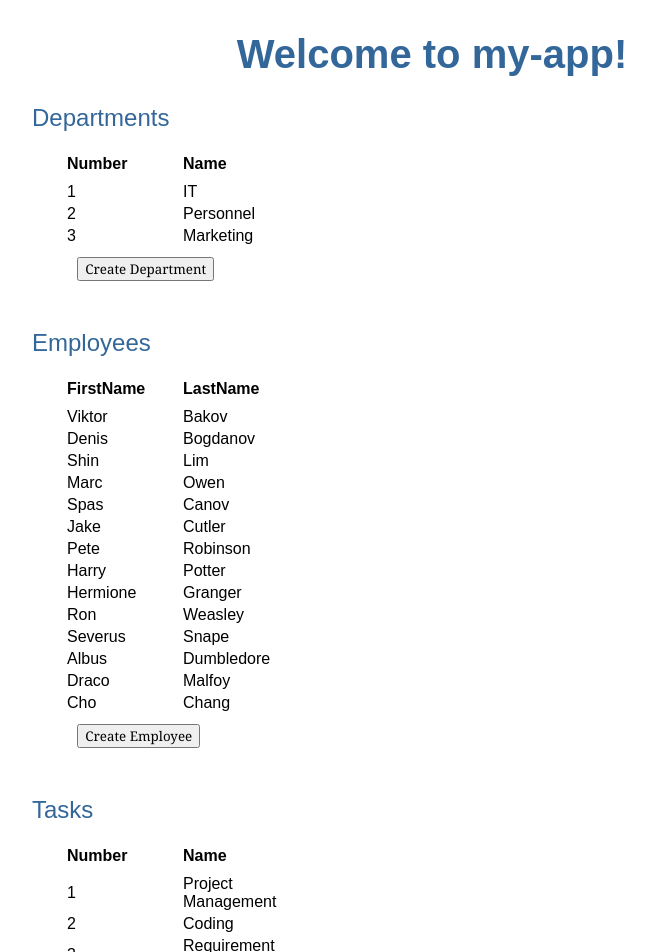
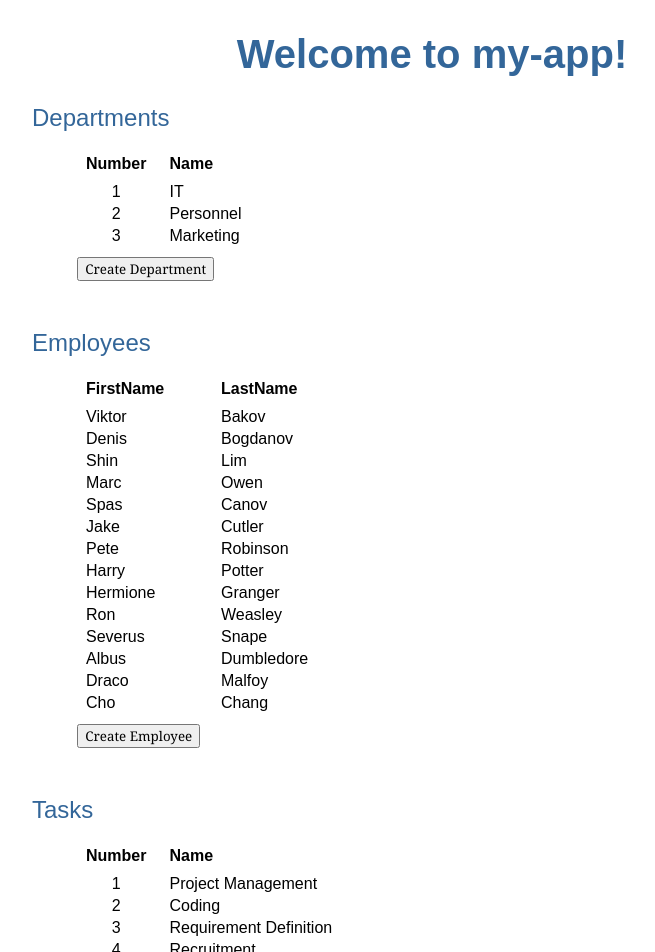
Before and after one commit to DenisBogdanov334/Angular-project, an Angular app: page / in a window 1280 px wide. Shown: the top 952 px of the page, without its empty margins (208-863 px from the left). Built offline with nearby package versions, Linux system fonts and the light colour scheme.

Commit message:
adjust css

```diff
--- a/src/app/departments/departments.component.css
+++ b/src/app/departments/departments.component.css
@@ -1,16 +1,20 @@
 table {
   padding-left: 2em;
 }
-
 th{
   padding-bottom: 7px;
 }
-
 th , td{
-  width:7em;
+  padding-left: 20px;
+}
+.number{
+  width: 0.5em;
+  text-align: center;
+}
+.name {
+  width: 12.5em;
   text-align: left;
 }
-
 .pip {
   margin-left: 1em;
   margin-top: 0.7em;
--- a/src/app/departments/departments.component.html
+++ b/src/app/departments/departments.component.html
@@ -5,16 +5,16 @@
 	<table st-table="rowCollection" class="table table-stripped table-hover">
 		<thead>
 			<tr>
-				<th>Number</th>
-				<th>Name</th>
+				<th class="number">Number</th>
+				<th class="name">Name</th>
 		</tr>
 		</thead>
 		<tbody>
 			<tr *ngFor="let department of departments"
 			(click)="departmentOnClick(department)"
 			[class.selected]="department === selectedDepartment">
-				<td>{{department.DepNumber}}</td>
-				<td>{{department.DepName}}</td>
+				<td class="number">{{department.DepNumber}}</td>
+				<td class="name">{{department.DepName}}</td>
 			</tr>
 		</tbody>
 	</table>
--- a/src/app/employees/employees.component.css
+++ b/src/app/employees/employees.component.css
@@ -9,6 +9,7 @@ th{
 th , td{
   width:7em;
   text-align: left;
+  padding-left: 20px;
 }
 
 .pip {
--- a/src/app/employees/employees.ts
+++ b/src/app/employees/employees.ts
@@ -1,7 +1,3 @@
-import { Task } from '../tasks/tasks';
-import { Tasks } from '../tasks/mock-tasks';
-import { Department } from '../departments/departments'
-import { DEPARTMENTS } from '../departments/mock-department'
 
 export class Employee{
   EmpNumber: number;
--- a/src/app/tasks/mock-tasks.ts
+++ b/src/app/tasks/mock-tasks.ts
@@ -5,7 +5,7 @@ export const Tasks: Task[] = [
 {Number: 2, Name: 'Coding'},
 {Number: 3, Name: 'Requirement Definition'},
 {Number: 4, Name: 'Recruitment'},
-{Number: 5, Name: 'training of new employees'},
+{Number: 5, Name: 'Training of New Employees'},
 {Number: 6, Name: 'New Product Development'},
 {Number: 7, Name: 'Promotion'},
 ];
--- a/src/app/tasks/tasks.component.css
+++ b/src/app/tasks/tasks.component.css
@@ -7,10 +7,16 @@ th{
 }
 
 th , td{
-  width:7em;
+  padding-left: 20px;
+}
+.number{
+  width: 0.5em;
+  text-align: center;
+}
+.name {
+  width: 12.5em;
   text-align: left;
 }
-
 .pip {
   margin-left: 1em;
   margin-top: 0.7em;
--- a/src/app/tasks/tasks.component.html
+++ b/src/app/tasks/tasks.component.html
@@ -5,15 +5,15 @@
 	<table st-table="rowCollection" class="table table-stripped table-hover">
 		<thead>
 			<tr>
-				<th>Number</th>
-				<th>Name</th>
+				<th class="number">Number</th>
+				<th class="name">Name</th>
 			</tr>
 		</thead>
 
 		<tbody>
 			<tr *ngFor="let task of tasks"(click)="taskOnClick(task)"[class.selected]="task === selectedTask">
-				<td>{{task.Number}}</td>
-				<td>{{task.Name}}</td>
+				<td class="number">{{task.Number}}</td>
+				<td class="name">{{task.Name}}</td>
 			</tr>
 		</tbody>
 	</table>
```
